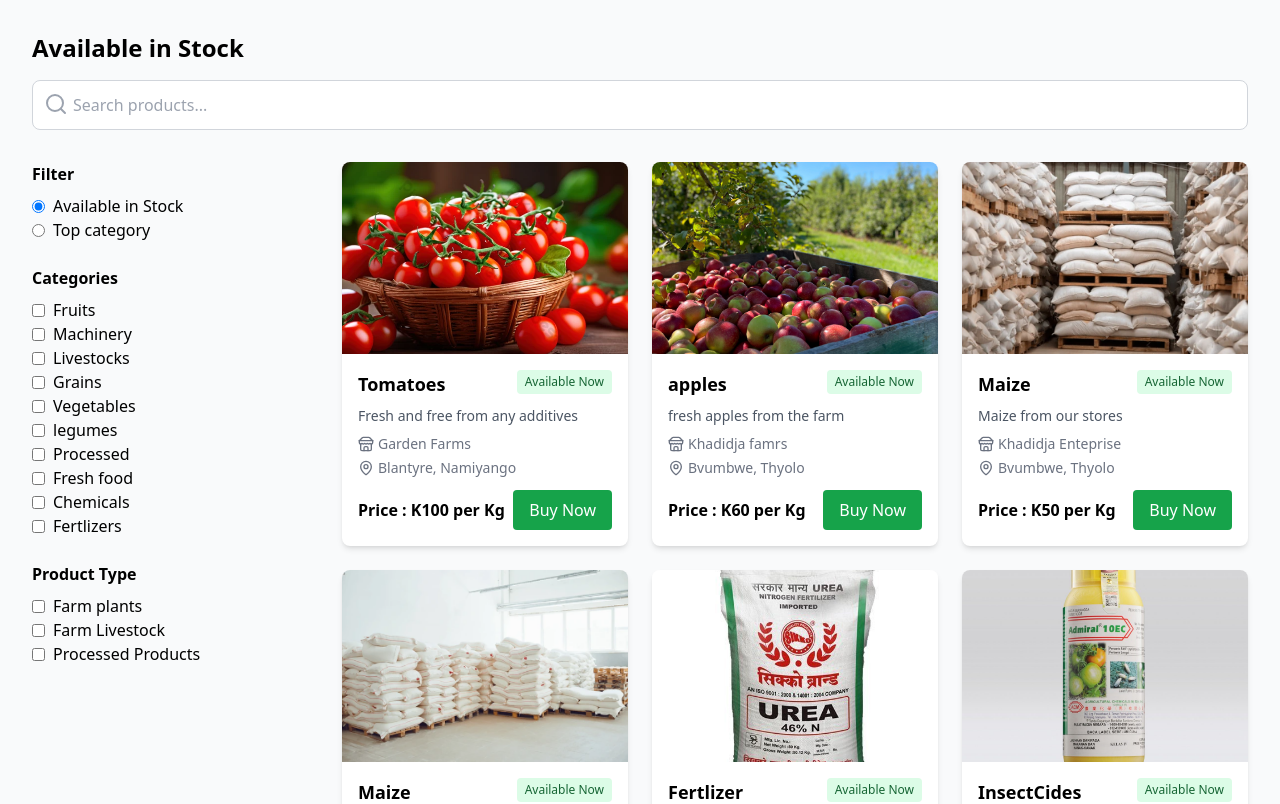
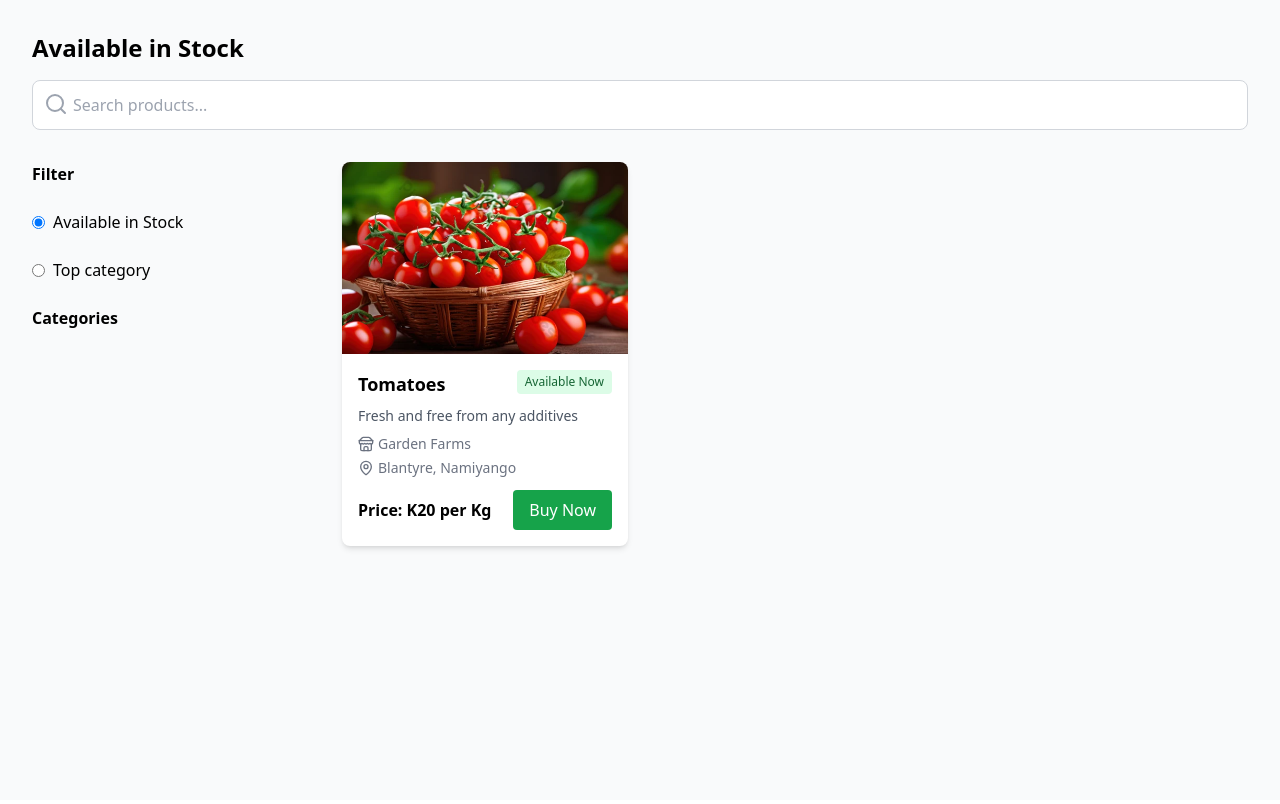
Before and after one commit to kalipochiharawa/FarmEase, a React (Create React App) app: page / in a window 1280 px wide. Shown: the top 804 px of the page. Built offline with nearby package versions, Linux system fonts and the light colour scheme.

Commit message:
modification of payment page to work with backend

```diff
--- a/src/App.js
+++ b/src/App.js
@@ -8,7 +8,7 @@ const App = () => {
     <Routes>
       <Route path="/" element={<ProductListing />} />
 
-      <Route path="/payment" element={<PaymentGateway />} />
+      {/*<Route path="/payment" element={<PaymentGateway />} /> */}
     </Routes>
   );
 };
--- a/src/Features/ProductListing/ShoppingCatalog.jsx
+++ b/src/Features/ProductListing/ShoppingCatalog.jsx
@@ -1,6 +1,7 @@
 import React, { useState, useMemo } from "react";
 import { useNavigate } from "react-router-dom";
 import { Search, MapPin, Store } from "lucide-react";
+import axios from "axios";
 
 const ProductListing = () => {
   const navigate = useNavigate();
@@ -11,13 +12,12 @@ const ProductListing = () => {
     productType: "",
   });
 
-  // Sample product data - replace with your API data
   const products = [
     {
       id: 1,
       name: "Tomatoes",
       description: "Fresh and free from any additives",
-      price: 100,
+      price: 20,
       category: "Fruits",
       productType: "Farm plants",
       farmName: "Garden Farms",
@@ -25,86 +25,9 @@ const ProductListing = () => {
       imageUrl: require("../../Assets/Images/tomatoes.png"),
       available: true,
     },
-    {
-      id: 2,
-      name: "apples",
-      description: "fresh apples from the farm ",
-      price: 60,
-      category: "Fruits",
-      productType: "farm plants",
-      farmName: "Khadidja famrs",
-      location: "Bvumbwe, Thyolo",
-      imageUrl: require("../../Assets/Images/Apples-industry-N.C._Homegrown-NC-State-Extension_web-16x9-1.jpg"),
-      available: true,
-    },
-    {
-      id: 3,
-      name: "Maize",
-      description: "Maize from our stores",
-      price: 50,
-      category: "Grains",
-      productType: "Processed products",
-      farmName: "Khadidja Enteprise",
-      location: "Bvumbwe, Thyolo",
-      imageUrl: require("../../Assets/Images/maize (1).png"),
-      available: true,
-    },
-    {
-      id: 4,
-      name: "Maize",
-      description: "large tones of Maize from our stores",
-      price: 100,
-      category: "Grains",
-      productType: "Processed products",
-      farmName: "Keesha agri-Enteprise",
-      location: "Bvumbwe, Thyolo",
-      imageUrl: require("../../Assets/Images/maize (2).png"),
-      available: true,
-    },
-    {
-      id: 5,
-      name: "Fertlizer",
-      description: "Urea fertlizer for plants",
-      price: 650,
-      category: "Fertlizers",
-      productType: "Processed products",
-      farmName: "Keesha agri-Enteprise",
-      location: "Bangwe, Blantyre",
-      imageUrl: require("../../Assets/Images/u3.jpg"),
-      available: true,
-    },
-    {
-      id: 6,
-      name: "InsectCides",
-      description: "Liquid insectcides chemicals tha eliminates pests and insects",
-      price: 6000,
-      category: "Chemicals",
-      productType: "Processed products",
-      farmName: "Keesha agri-Enteprise",
-      location: "Bangwe, Blantyre",
-      imageUrl: require("../../Assets/Images/insecticide1.jpg"),
-      available: true,
-    },
-    //products...
+    // Additional products...
   ];
 
-  // Categories and Product Types from the image
-  const categories = [
-    "Fruits",
-    "Machinery",
-    "Livestocks",
-    "Grains",
-    "Vegetables",
-    "legumes",
-    "Processed",
-    "Fresh food",
-    "Chemicals",
-    "Fertlizers",
-  ];
-
-  const productTypes = ["Farm plants", "Farm Livestock", "Processed Products"];
-
-  // Filter and search logic
   const filteredProducts = useMemo(() => {
     return products.filter((product) => {
       const matchesSearch = product.name
@@ -122,20 +45,29 @@ const ProductListing = () => {
     });
   }, [products, searchQuery, filters]);
 
-  const handleBuyNow = (product) => {
-    navigate("/payment", {
-      state: {
-        productData: {
-          id: product.id,
-          name: product.name,
-          description: product.description,
-          pricePerKg: product.price,
-          imageUrl: product.imageUrl,
-          farmName: product.farmName,
-          location: product.location,
-        },
-      },
-    });
+  const handleBuyNow = async (product) => {
+    try {
+      const response = await axios.post(
+        "http://localhost:5000/payments/initialize",
+        {
+          amount: product.price,
+          currency: "MWK",
+          productId: product.id,
+          productName: product.name,
+        }
+      );
+
+      // Extract the checkout URL from the response and redirect
+      const checkoutUrl = response.data?.checkoutUrl;
+      if (checkoutUrl) {
+        window.location.href = checkoutUrl; // Redirect to the PayChangu checkout page
+      } else {
+        alert("Failed to initiate payment. Please try again.");
+      }
+    } catch (error) {
+      console.error("Error initiating payment:", error);
+      alert("An error occurred. Please try again later.");
+    }
   };
 
   return (
@@ -157,10 +89,7 @@ const ProductListing = () => {
         </div>
 
         <div className="grid grid-cols-1 md:grid-cols-4 gap-6">
-          {/* Filters Sidebar */}
           <div className="space-y-6">
-            {/* Available Filter */}
-            <div>
             <h3 className="font-semibold mb-2">Filter</h3>
             <label className="flex items-center space-x-2">
               <input
@@ -190,52 +119,11 @@ const ProductListing = () => {
               />
               <span>Top category</span>
             </label>
+
+            <h3 className="font-semibold mb-2">Categories</h3>
+            {/* Categories map... */}
           </div>
 
-            {/* Categories */}
-            <div>
-              <h3 className="font-semibold mb-2">Categories</h3>
-              {categories.map((category) => (
-                <label key={category} className="flex items-center space-x-2">
-                  <input
-                    type="checkbox"
-                    checked={filters.category === category}
-                    onChange={() =>
-                      setFilters((prev) => ({
-                        ...prev,
-                        category: prev.category === category ? "" : category,
-                      }))
-                    }
-                    className="form-checkbox"
-                  />
-                  <span>{category}</span>
-                </label>
-              ))}
-            </div>
-
-            {/* Product Types */}
-            <div>
-              <h3 className="font-semibold mb-2">Product Type</h3>
-              {productTypes.map((type) => (
-                <label key={type} className="flex items-center space-x-2">
-                  <input
-                    type="checkbox"
-                    checked={filters.productType === type}
-                    onChange={() =>
-                      setFilters((prev) => ({
-                        ...prev,
-                        productType: prev.productType === type ? "" : type,
-                      }))
-                    }
-                    className="form-checkbox"
-                  />
-                  <span>{type}</span>
-                </label>
-              ))}
-            </div>
-          </div>
-
-          {/* Product Grid */}
           <div className="md:col-span-3 grid grid-cols-1 md:grid-cols-2 lg:grid-cols-3 gap-6">
             {filteredProducts.map((product) => (
               <div
@@ -257,20 +145,17 @@ const ProductListing = () => {
                   <p className="text-gray-600 text-sm mb-2">
                     {product.description}
                   </p>
-
                   <div className="flex items-center text-sm text-gray-500 mb-1">
                     <Store className="w-4 h-4 mr-1" />
                     <span>{product.farmName}</span>
                   </div>
-
                   <div className="flex items-center text-sm text-gray-500 mb-3">
                     <MapPin className="w-4 h-4 mr-1" />
                     <span>{product.location}</span>
                   </div>
-
                   <div className="flex justify-between items-center">
                     <span className="font-semibold">
-                      Price : K{product.price} per Kg
+                      Price: K{product.price} per Kg
                     </span>
                     <button
                       onClick={() => handleBuyNow(product)}
```
Lines whose indentation alone changed are shown as unchanged.
